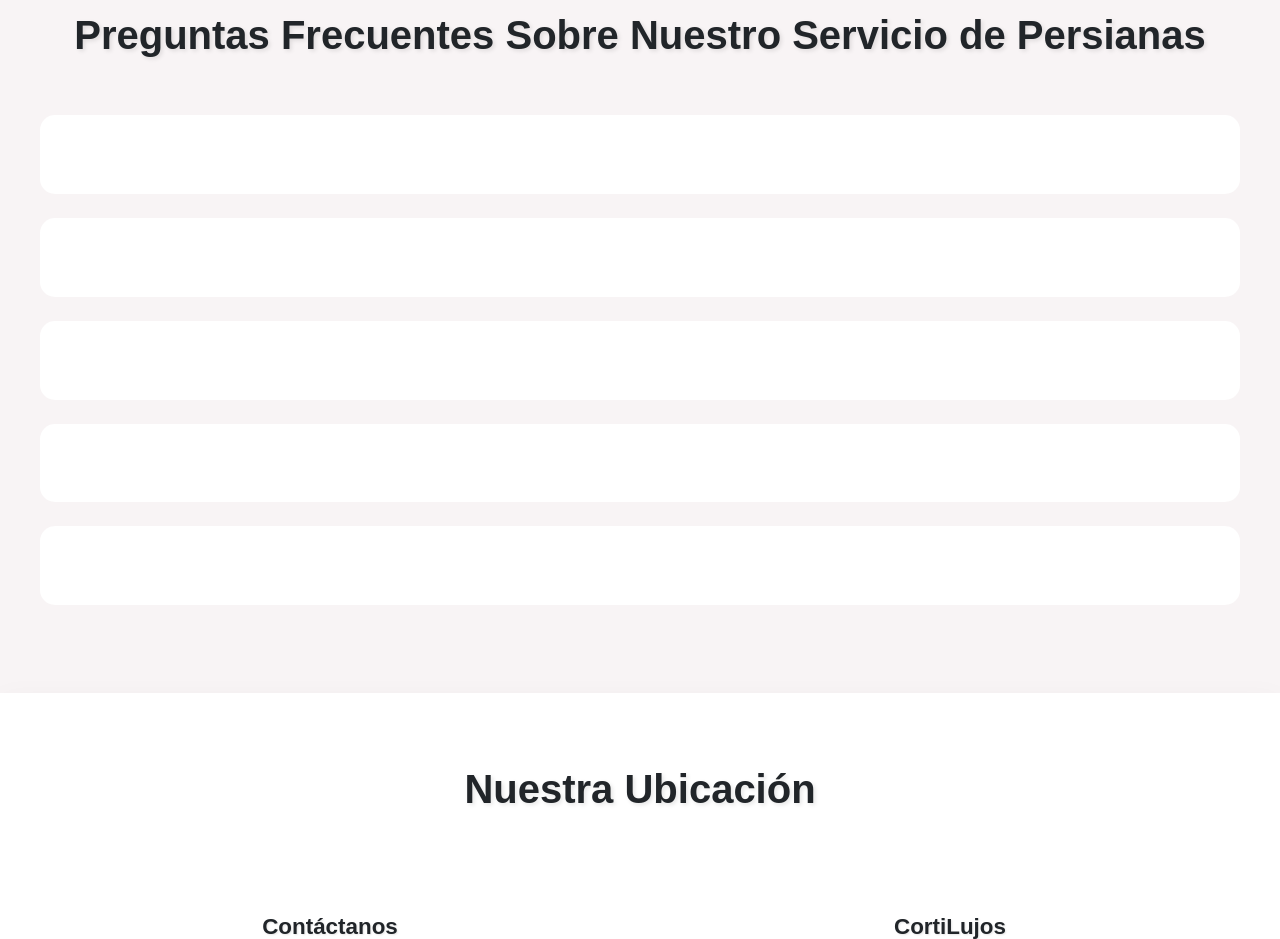
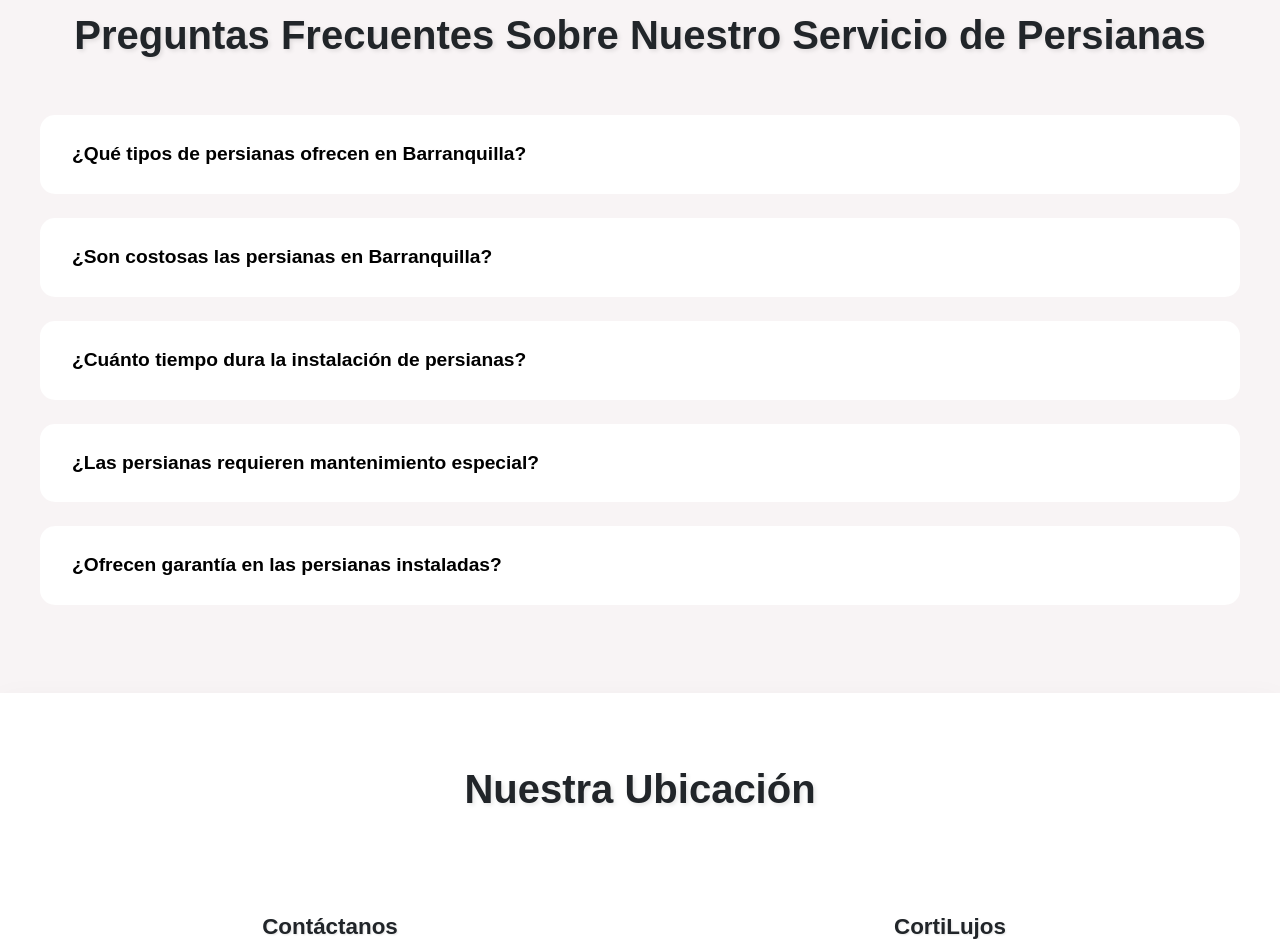
Before and after one commit to 1JUN1D/cortilujos, a plain HTML site: page persianas/index.html in a window 1280 px wide. Shown: the part 3791-4730 px from the top of the page. Drawn offline with Linux system fonts and the light colour scheme.

Commit message:
Update index.html

```diff
--- a/persianas/index.html
+++ b/persianas/index.html
@@ -1507,7 +1507,7 @@
 
             <div class="faq-item">
                 <div class="faq-question" onclick="toggleFaq(this)">
-                    <h4>¿Qué tipos de persianas ofrecen en Barranquilla?</h4>
+                    <h4 style="color: #000000;">¿Qué tipos de persianas ofrecen en Barranquilla?</h4>
                 </div>
                 <div class="faq-answer">
                     <p>Ofrecemos persianas de aluminio, persianas macromadera y persianas verticales, todas con
@@ -1517,7 +1517,7 @@
 
             <div class="faq-item">
                 <div class="faq-question" onclick="toggleFaq(this)">
-                    <h4>¿Son costosas las persianas en Barranquilla?</h4>
+                    <h4 style="color: #000000;">¿Son costosas las persianas en Barranquilla?</h4>
                 </div>
                 <div class="faq-answer">
                     <p>El costo de las persianas varía según el material, tamaño y tipo de instalación. Ofrecemos
@@ -1527,7 +1527,7 @@
 
             <div class="faq-item">
                 <div class="faq-question" onclick="toggleFaq(this)">
-                    <h4>¿Cuánto tiempo dura la instalación de persianas?</h4>
+                    <h4 style="color: #000000;">¿Cuánto tiempo dura la instalación de persianas?</h4>
                 </div>
                 <div class="faq-answer">
                     <p>La instalación típica de persianas toma entre 1-3 horas dependiendo de la cantidad de ventanas y
@@ -1537,7 +1537,7 @@
 
             <div class="faq-item">
                 <div class="faq-question" onclick="toggleFaq(this)">
-                    <h4>¿Las persianas requieren mantenimiento especial?</h4>
+                    <h4 style="color: #000000;">¿Las persianas requieren mantenimiento especial?</h4>
                 </div>
                 <div class="faq-answer">
                     <p>Las persianas son fáciles de mantener. Las de aluminio solo requieren limpieza ocasional, las
@@ -1548,7 +1548,7 @@
 
             <div class="faq-item">
                 <div class="faq-question" onclick="toggleFaq(this)">
-                    <h4>¿Ofrecen garantía en las persianas instaladas?</h4>
+                    <h4 style="color: #000000;">¿Ofrecen garantía en las persianas instaladas?</h4>
                 </div>
                 <div class="faq-answer">
                     <p>Sí, todas nuestras persianas vienen con garantía del fabricante y garantía de instalación. Te
```
